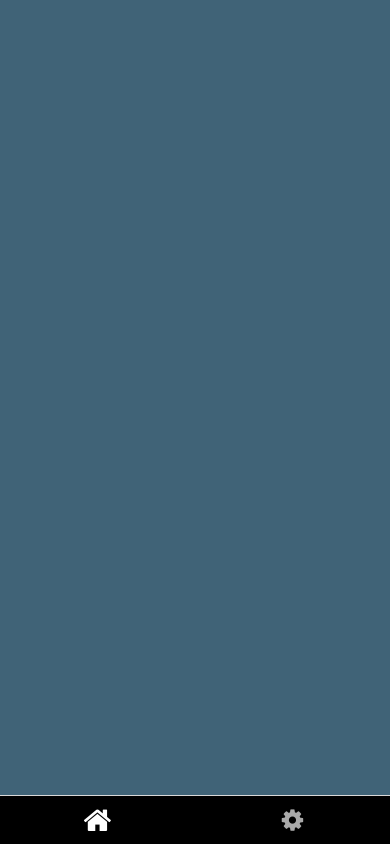
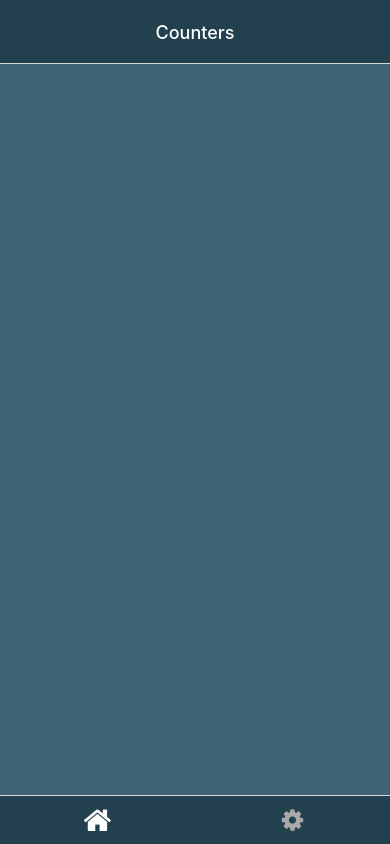
Before and after one commit to chrysmunz/onebrain-challenge, a React Native app: screen / in a window 390 px wide. Built offline with nearby package versions, Linux system fonts and the light colour scheme.

Commit message:
style: :lipstick: bottom tab navigator

```diff
--- a/src/router/MainNavigator.js
+++ b/src/router/MainNavigator.js
@@ -10,9 +10,11 @@ const MainNavigation = () => {
   return (
     <Tab.Navigator
       screenOptions={{
-        headerShown: false,
-        tabBarActiveBackgroundColor: '#000000',
-        tabBarInactiveBackgroundColor: '#000000'
+        headerStyle:{ backgroundColor: '#23404F' },
+        headerTintColor: '#FFFFFF',
+        headerTitleAlign: 'center',
+        tabBarActiveBackgroundColor: '#23404F',
+        tabBarInactiveBackgroundColor: '#23404F'
       }}
     >
       <Tab.Screen
```
